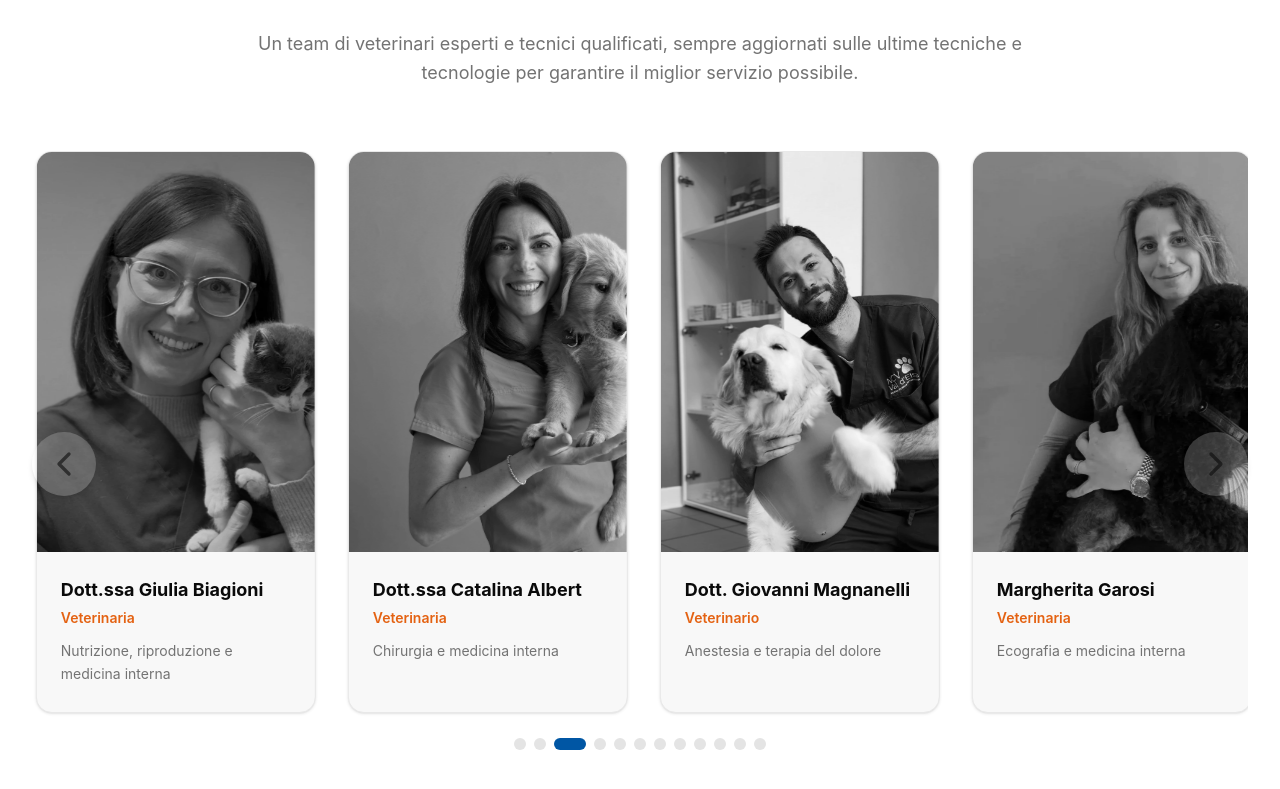
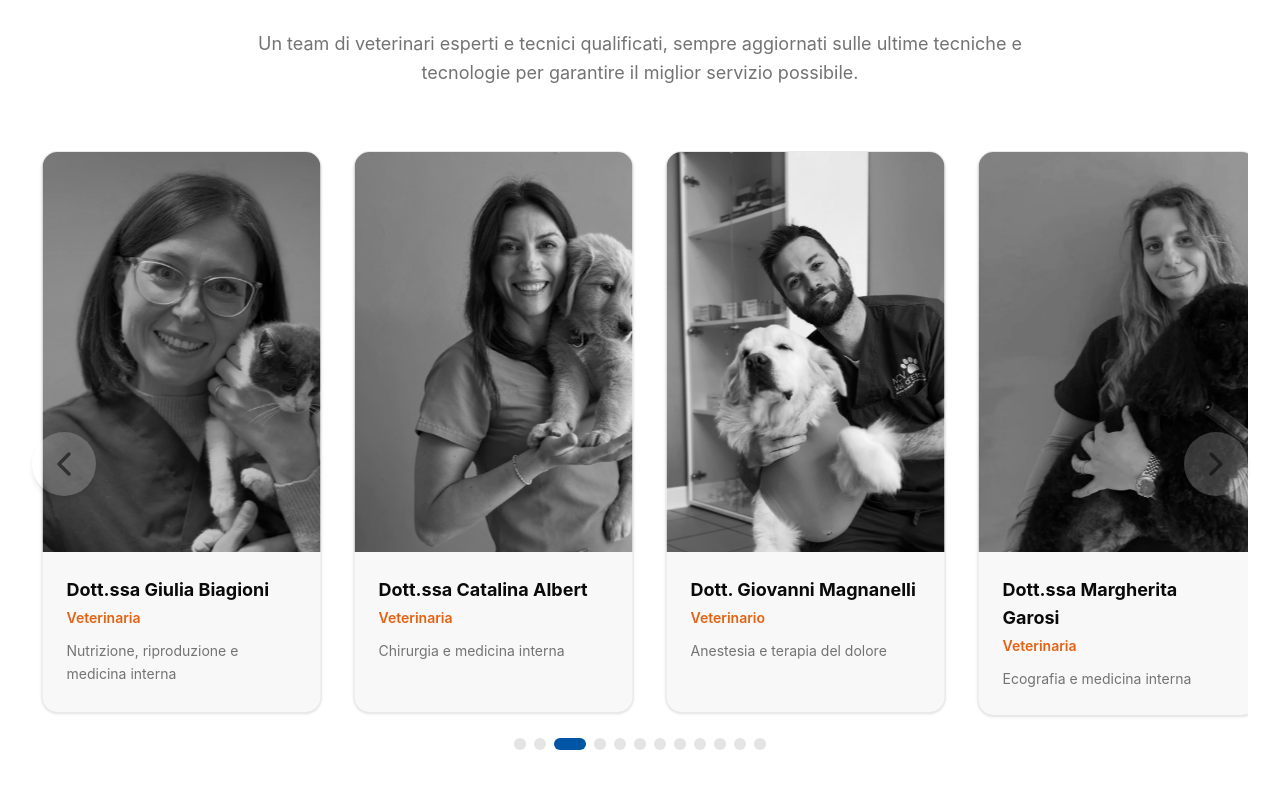
Before and after one commit to pietrodusi/ncv, a React (Vite) app: page / in a window 1280 px wide. Shown: the part 3663-4452 px from the top of the page. Built offline with nearby package versions, Linux system fonts and the light colour scheme.

Commit message:
Update team member name to include title for Margherita Garosi

```diff
--- a/src/components/Team.jsx
+++ b/src/components/Team.jsx
@@ -59,7 +59,7 @@ const teamData = [
   },
   {
     id: 6,
-    name: "Margherita Garosi",
+    name: "Dott.ssa Margherita Garosi",
     position: "Veterinaria",
     image: MargheritaGarosi,
     description: "Ecografia e medicina interna",
```
